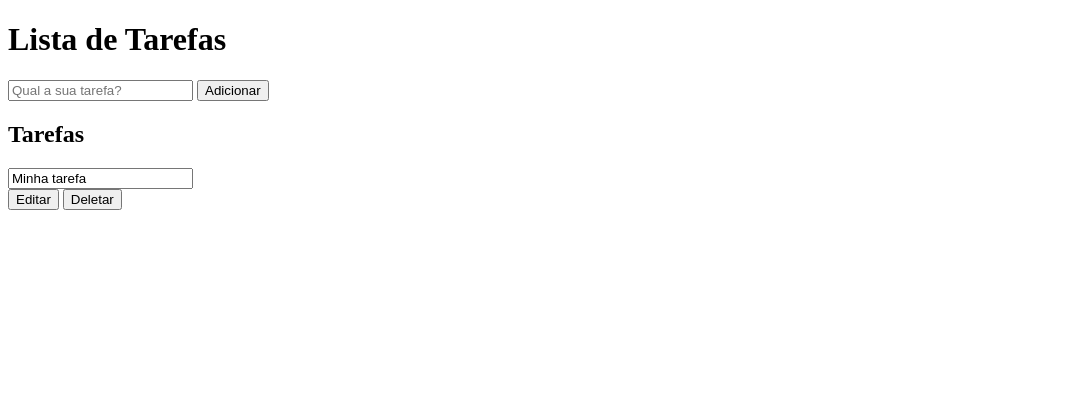
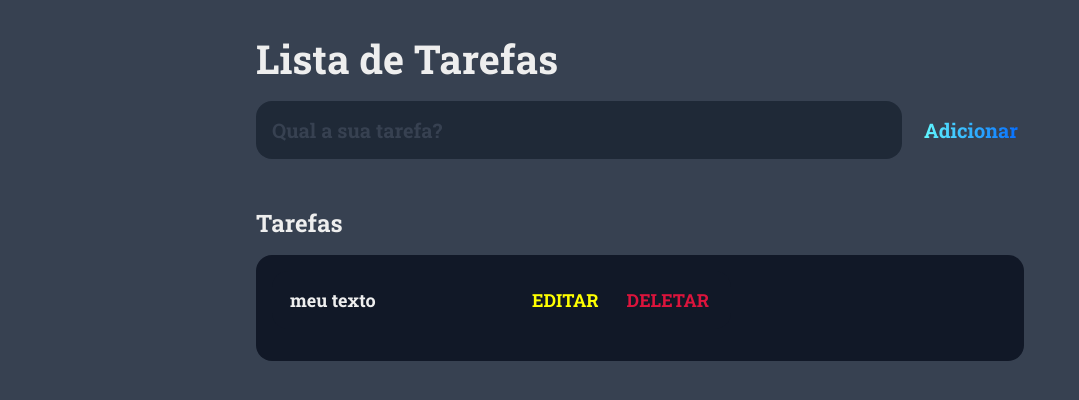
Before and after one commit to RodrigoErico/todo-list-app, a plain HTML site: page index.html in a window 1280 px wide. Shown: the whole page, without its empty margins (0-1079 px from the left). Drawn offline with Linux system fonts and the light colour scheme.

Commit message:
Adicioando estilo css.

```diff
--- a/css/style.css
+++ b/css/style.css
@@ -0,0 +1,157 @@
+@import url('https://fonts.googleapis.com/css2?family=Roboto+Slab:wght@700&display=swap');
+
+:root {
+    --dark: #374151;
+    --darker: #1f2937;
+    --darkest: #111827;
+    --light: #EEE;
+    --blue: #66ffff;
+    --dark-blue: #0066ff;
+    --yellow: #FFFF00;
+    --red: #dc143c;
+}
+
+* {
+    box-sizing: border-box;
+    margin: 0;
+    font-family: 'Roboto Slab', serif;
+}
+
+body {
+    display: flex;
+    flex-direction: column;
+    min-height: 100vh;
+    background: var(--dark);
+    color: var(--light);
+}
+
+header{
+    padding: 2rem 1rem;
+    max-width: 800px;
+    width: 100%;
+    margin: 0 auto;
+}
+
+header h1 {
+    font-size: 2.5rem;
+    font-weight: 300;
+    color: var(--light);
+    margin-bottom: 1rem;
+}
+
+#task-form {
+    display: flex;
+}
+
+input, button {
+    appearance: none;
+    border: none;
+    outline: none;
+    background: none;
+}
+
+#task-input {
+    flex: 1 1 0%;
+    background-color:  var(--darker);
+    padding: 1rem;
+    border-radius: 1rem;
+    margin-right: 1rem;
+    color: var(--light);
+    font-size: 1.25rem;
+}
+
+#task-input::placeholder{
+    color: var(--dark);
+}
+
+#task-submit {
+    color: var(--blue);
+    font-size: 1.25rem;
+    font-weight: 700;
+    background-image: linear-gradient(to right, var(--blue), var(--dark-blue));
+    background-clip: text;
+    -webkit-background-clip: text;
+    color: transparent;
+    cursor: pointer;
+    transition: 0.4s;
+}
+
+#task-submit:hover {
+    opacity: 0.8;
+}
+
+#task-submit:active {
+    opacity: 0.5;
+}
+
+main {
+    flex: 1 1 0%;
+    max-width: 800px;
+    width: 100%;
+    margin: 0 auto;
+}
+
+.task-list{
+    padding: 1rem;
+}
+
+.task-list h2 {
+    font-size: 1.5rem;
+    font-weight: 300;
+    color: var(--light);
+    margin-bottom: 1rem;
+}
+
+#tasks .task {
+    display: flex;
+    justify-content: space-between;
+    background-color: var(--darkest);
+    padding: 1rem;
+    border-radius: 1rem;
+    margin-bottom: 1rem;
+}
+.task .container {
+    flex: 1 1 0%;
+}
+
+.task .container .text {
+    color: var(--light);
+    font-size: 1.125rem;
+    width: 100%;
+    display: block;
+    transition: 0.4s;
+}
+
+.task .container .text:not(:read-only) {
+    color: var(--blue);
+}
+
+.task .actions {
+    display: flex;
+    margin: 0 -0.5rem;
+}
+
+.task .actions button {
+    cursor: pointer;
+    margin: 0 0.5rem;
+    font-size: 1.125rem;
+    font-weight: 700;
+    text-transform: uppercase;
+    transition: 0.4s;
+}
+
+.task .actions button:hover {
+    opacity: 0.8;
+}
+
+.task .actions button:active {
+    opacity: 0.5;
+}
+
+.task .actions .edit {
+    color: var(--yellow);
+}
+
+.task .actions .delete {
+	color:  var(--red);
+}
--- a/index.html
+++ b/index.html
@@ -1,5 +1,6 @@
 <!DOCTYPE html>
 <html lang="pt-BR">
+
     <head>
         <meta charset="UTF-8">
         <meta http-equiv="X-UA-Compatible" content="IE=edge">
@@ -8,27 +9,26 @@
 
         <link rel="stylesheet" href="css/style.css">
     </head>
+
     <body>
         <header>
             <h1>Lista de Tarefas</h1>
             <form id="task-form">
-            <input type="text" id="task-input" placeholder="Qual a sua tarefa?"/>
-            <input type="submit" value="Adicionar"/>
+                <input type="text" id="task-input" placeholder="Qual a sua tarefa?" />
+                <input id="task-submit" type="submit" value="Adicionar" />
             </form>
         </header>
 
         <main>
-        <section>
+            <section class="task-list">
                 <h2>Tarefas</h2>
+
                 <div id="tasks">
+
+                    <div class="task">
                         <div class="task">
                             <div class="container">
-                        <input
-                        type="text"
-                        class="text"
-                        value="Minha tarefa"
-                        readonly
-                        />
+                                <input type="text" class="text" value="meu texto" readonly>
                             </div>
                             <div class="actions">
                                 <button class="edit">Editar</button>
@@ -40,4 +40,5 @@
         </main>
         <script src="js/main.js"></script>
     </body>
+
 </html>
```
Lines whose indentation alone changed are shown as unchanged.
